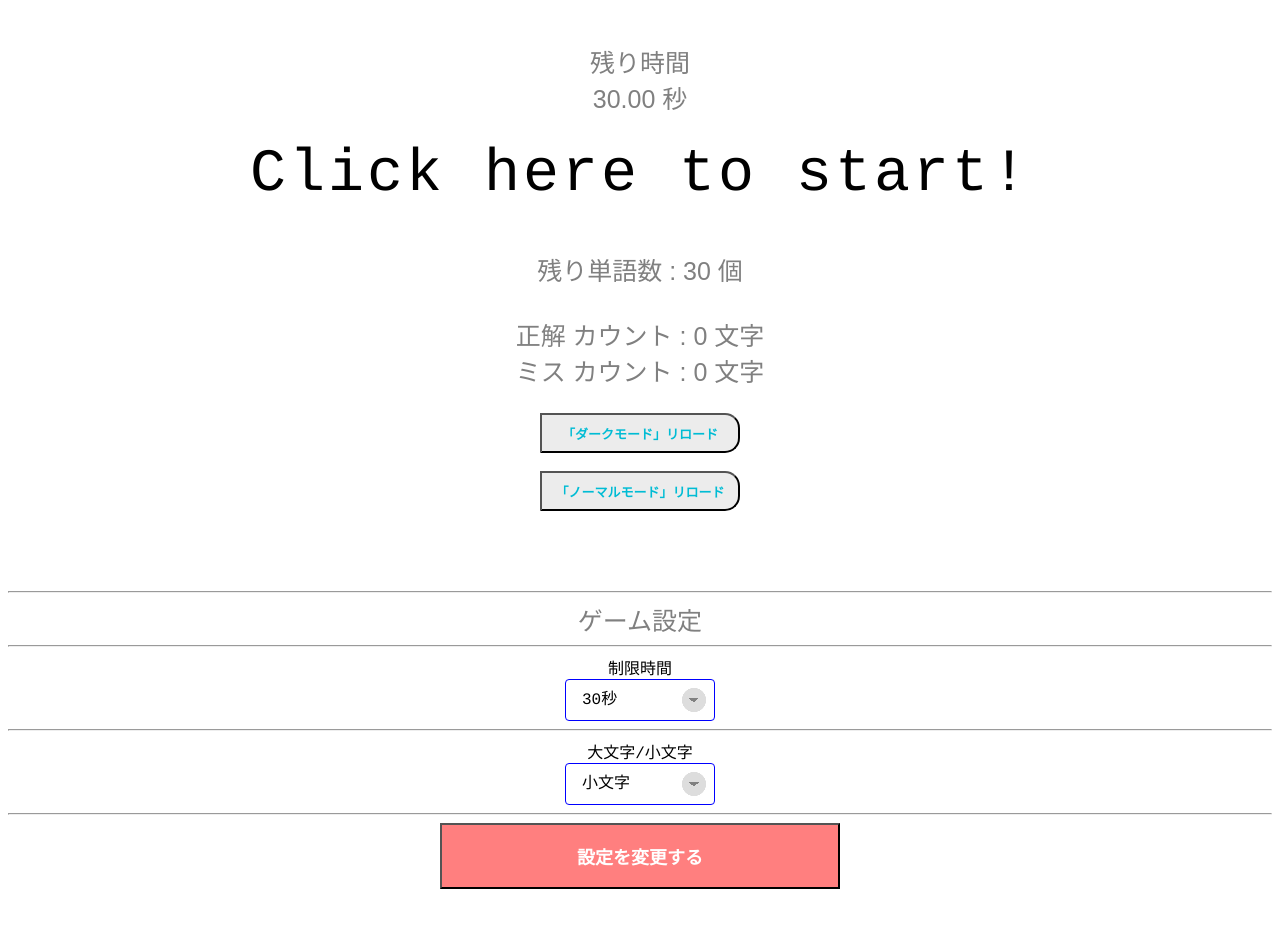
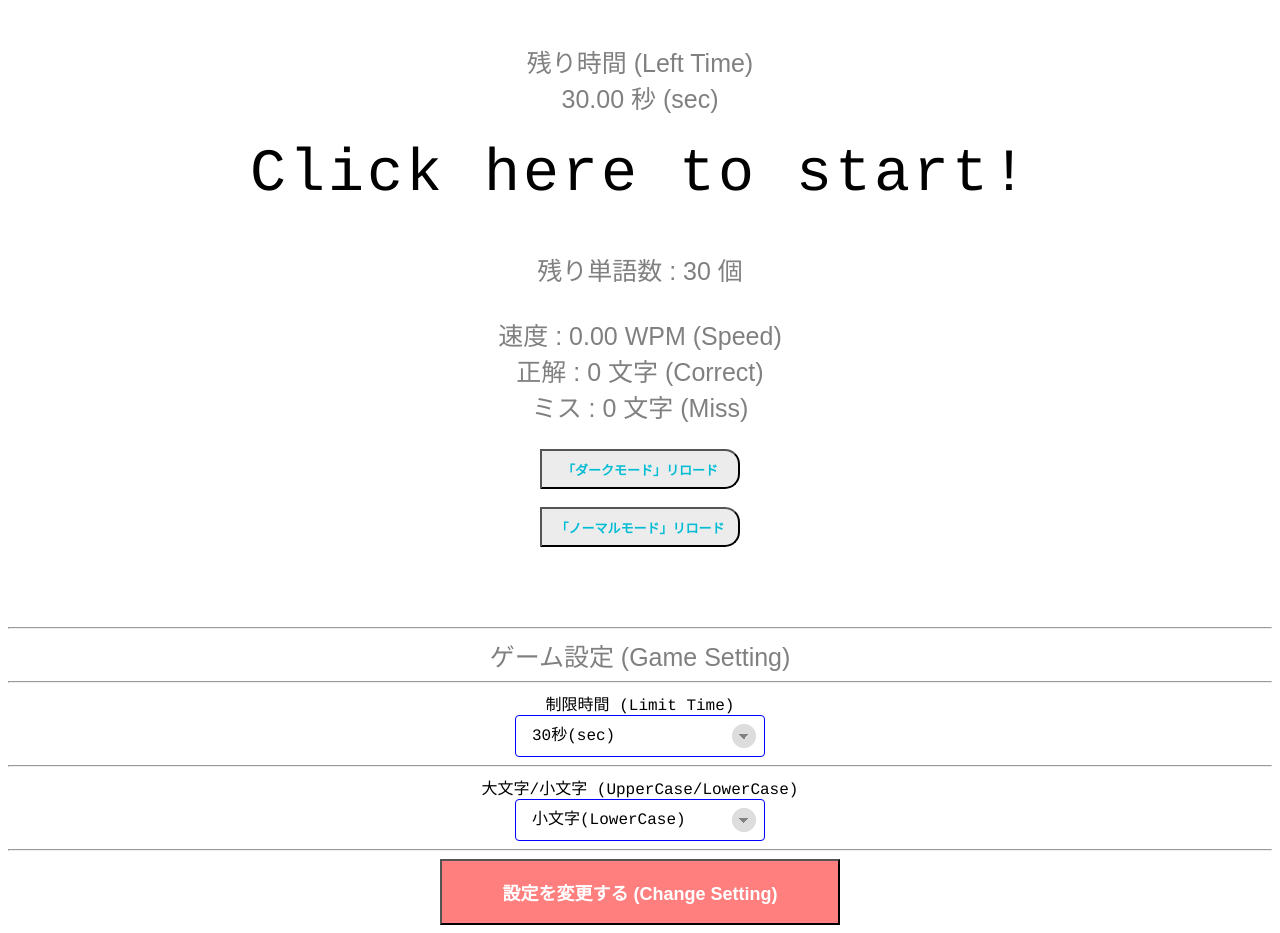
Before and after one commit to jungtaecheon/typing_game, a PHP site: page / in a window 1280 px wide. Before the commit the page ends 889 px from the top, so only its background shows below. Run offline with PHP 8.4, Linux system fonts and the light colour scheme.

Commit message:
英語を追加

```diff
--- a/css/style.css
+++ b/css/style.css
@@ -134,7 +134,7 @@ select {
   -webkit-appearance: none;
   -moz-appearance: none;
 
-  width: 150px
+  width: 250px
 }
 
 /* arrows */
--- a/index.html
+++ b/index.html
@@ -8,7 +8,7 @@
   </head>
   <body>
     <p class="info">
-      残り時間<br><span id="timer">0.00</span> 秒
+      残り時間 (Left Time)<br><span id="timer">0.00</span> 秒 (sec)
     </p>
 
     <span id="doneTarget"></span><span id="target">Click here to start!</span>
@@ -16,9 +16,11 @@
     <p class="info">
       残り単語数 : <span id="wordCount">0</span> 個
       <br><br>
-      正解 カウント : <span id="score">0</span> 文字
+      速度 : <span id="speed">0.00</span> WPM (Speed)
       <br>
-      ミス カウント : <span id="miss">0</span> 文字
+      正解 : <span id="score">0</span> 文字 (Correct)
+      <br>
+      ミス : <span id="miss">0</span> 文字 (Miss)
     </p>
 
     <!-- ダークモード -->
@@ -46,36 +48,36 @@
     <br>
     <br>
     <hr>
-    <a class="info">ゲーム設定</a>
+    <a class="info">ゲーム設定 (Game Setting)</a>
     <form action="./index.html" method="get">
       <hr>
       <div>
         <input id="game_setting_0" name="dark_mode" value="false" type="hidden">
       </div>
 
-      <a id="game_setting_1">制限時間</a>
+      <a id="game_setting_1">制限時間 (Limit Time)</a>
       <br>
       <select name="play_time" id="playTimeSelect" class="round">
-        <option value=5>5秒</option>
-        <option value=10>10秒</option>
-        <option value=30 selected>30秒</option>
-        <option value=60>1分</option>
-        <option value=90>1分 30秒</option>
-        <option value=120>2分</option>
-        <option value=150>2分 30秒</option>
-        <option value=180>3分</option>
+        <option value=5>5秒(sec)</option>
+        <option value=10>10秒(sec)</option>
+        <option value=30 selected>30秒(sec)</option>
+        <option value=60>1分(min)</option>
+        <option value=90>1分(min) 30秒(sec)</option>
+        <option value=120>2分(min)</option>
+        <option value=150>2分(min) 30秒(sec)</option>
+        <option value=180>3分(min)</option>
       </select>
 
       <hr>
-      <a id="game_setting_2">大文字/小文字</a>
+      <a id="game_setting_2">大文字/小文字 (UpperCase/LowerCase)</a>
       <br>
       <select name="case_mode" id="caseModeSelect" class="round">
-        <option value="lowerCase" selected>小文字</option>
-        <option value="upperCase">大文字</option>
+        <option value="lowerCase" selected>小文字(LowerCase)</option>
+        <option value="upperCase">大文字(UpperCase)</option>
       </select>
       <hr>
 
-      <button id="timeFormButton" class="btn-flat-horizontal-border">設定を変更する</button>
+      <button id="timeFormButton" class="btn-flat-horizontal-border">設定を変更する (Change Setting)</button>
     </form>
 
     <script src="js/main.js"></script>
--- a/js/main.js
+++ b/js/main.js
@@ -43,6 +43,7 @@
   let loc  // 変数宣言
   let score  // スコア格納
   let miss  // ミス格納
+  let speed  // 速度
 
 
   const sleepTime = 3;
@@ -73,6 +74,7 @@
 
   const target = document.getElementById('target');
   const doneTarget = document.getElementById('doneTarget');
+  const speedLabel = document.getElementById('speed');
   const scoreLabel = document.getElementById('score');
   const missLabel = document.getElementById('miss');
 
@@ -136,8 +138,10 @@
 
     loc = 0;
     score = 0;
+    speed = 0;
     miss = 0;
     scoreLabel.textContent = score;
+    speedLabel.textContent = speed;
     missLabel.textContent = miss;
     word = words[Math.floor(Math.random() * words.length)];
 
@@ -231,6 +235,10 @@
     /* 残り時間表示(ミリ秒→秒に変更。toFixedで少数点以下桁数調整(今回は2桁)) */
     timerLabel.textContent = (timeLeft / 1000).toFixed(2);
 
+    // タイピング速度計算（経過分あたりの正解文字数）
+    speed = (score / (((Date.now() - startTime) / 1000) / 60)).toFixed(2);
+    speedLabel.textContent = speed;
+
     const timeoutId = setTimeout(() => {
       updateTimer();
     },10);
@@ -262,7 +270,7 @@
       results = "時間切れです。";
     }
     // alert(``)でないとscore等の数値が表示されないため注意。alert('')だと文字がそのまま表示される
-    alert(`${results}\n\n=== 結果 ===\n残り単語: ${words.length}個\n正解: ${score}文字\nミス: ${miss}文字\n正確度: ${accuracy.toFixed(2)}%`);
+    alert(`${results}\n\n=== 結果 ===\n残り単語: ${words.length}個\n正解: ${score}文字\nミス: ${miss}文字\n正確度: ${accuracy.toFixed(2)}%\nタイピング速度: ${speed} WPM`);
   }
 
 }
```
